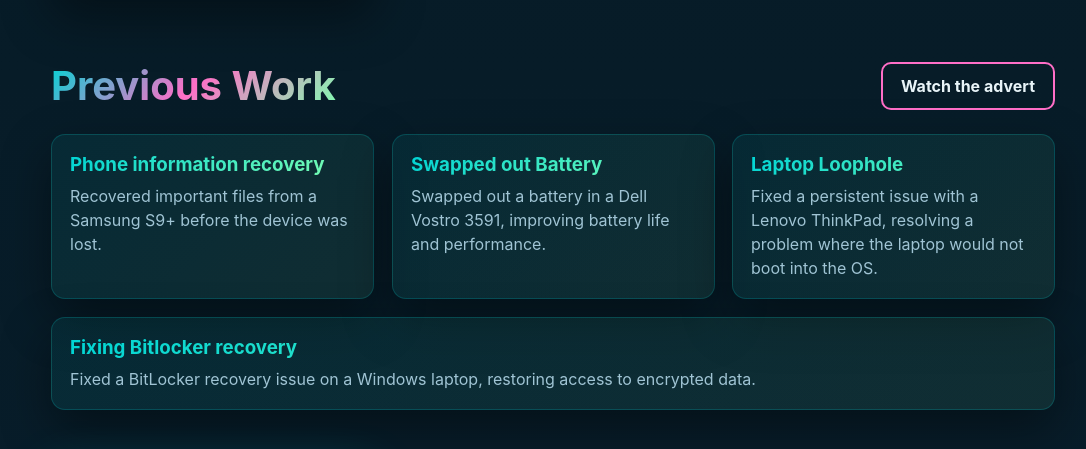
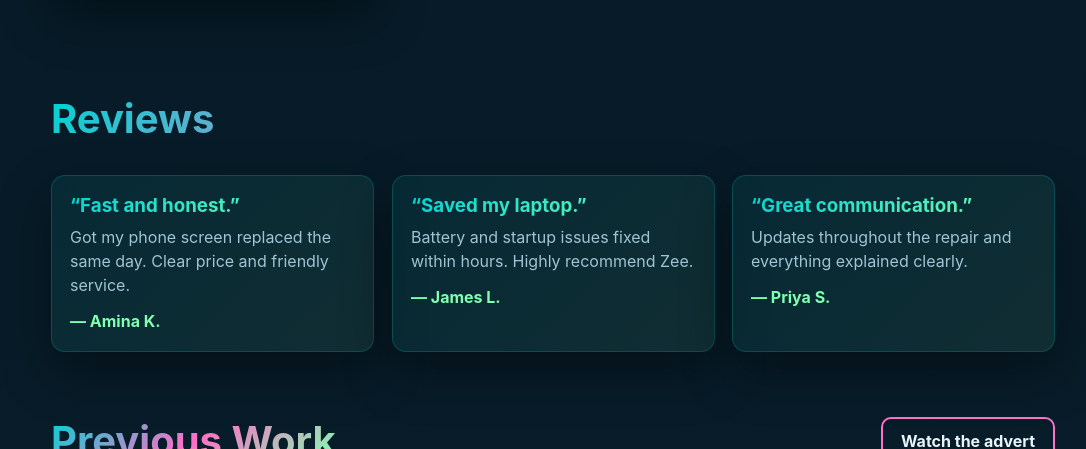
Before and after one commit to TOLZofficial/zeestechrepairs, a plain HTML site: page public/index.html in a window 1280 px wide. Shown: the part 893-1342 px from the top of the page, without its empty margins (87-1173 px from the left). Drawn offline with nearby package versions, Linux system fonts and the light colour scheme; grey boxes are pictures that could not be loaded.

Commit message:
Add reviews section

```diff
--- a/public/index.html
+++ b/public/index.html
@@ -581,6 +581,27 @@
       </div>
     </section>
 
+    <section class="section" id="reviews">
+      <h2>Reviews</h2>
+      <div class="card-grid">
+        <div class="card">
+          <h3>“Fast and honest.”</h3>
+          <p>Got my phone screen replaced the same day. Clear price and friendly service.</p>
+          <p style="margin-top: 12px; color: var(--accent-3); font-weight: 700;">— Amina K.</p>
+        </div>
+        <div class="card">
+          <h3>“Saved my laptop.”</h3>
+          <p>Battery and startup issues fixed within hours. Highly recommend Zee.</p>
+          <p style="margin-top: 12px; color: var(--accent-3); font-weight: 700;">— James L.</p>
+        </div>
+        <div class="card">
+          <h3>“Great communication.”</h3>
+          <p>Updates throughout the repair and everything explained clearly.</p>
+          <p style="margin-top: 12px; color: var(--accent-3); font-weight: 700;">— Priya S.</p>
+        </div>
+      </div>
+    </section>
+
     <section class="previous-work section">
       <div class="section-header">
         <h2 class="section-title">Previous Work</h2>
```
